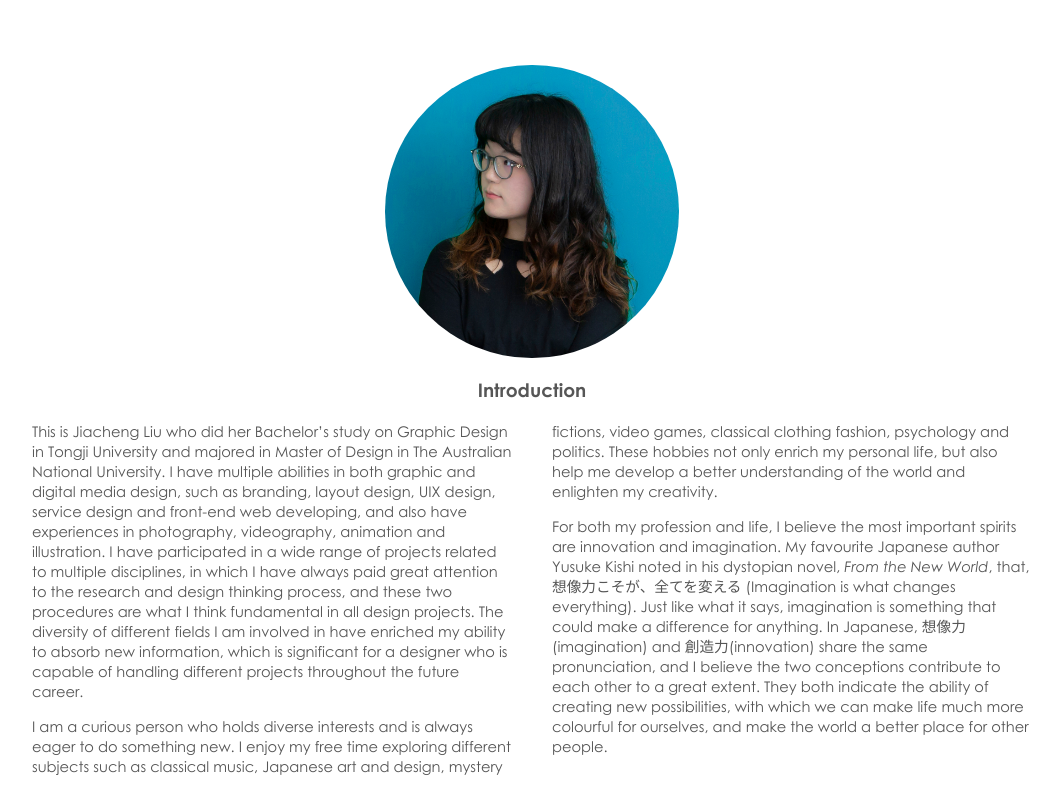
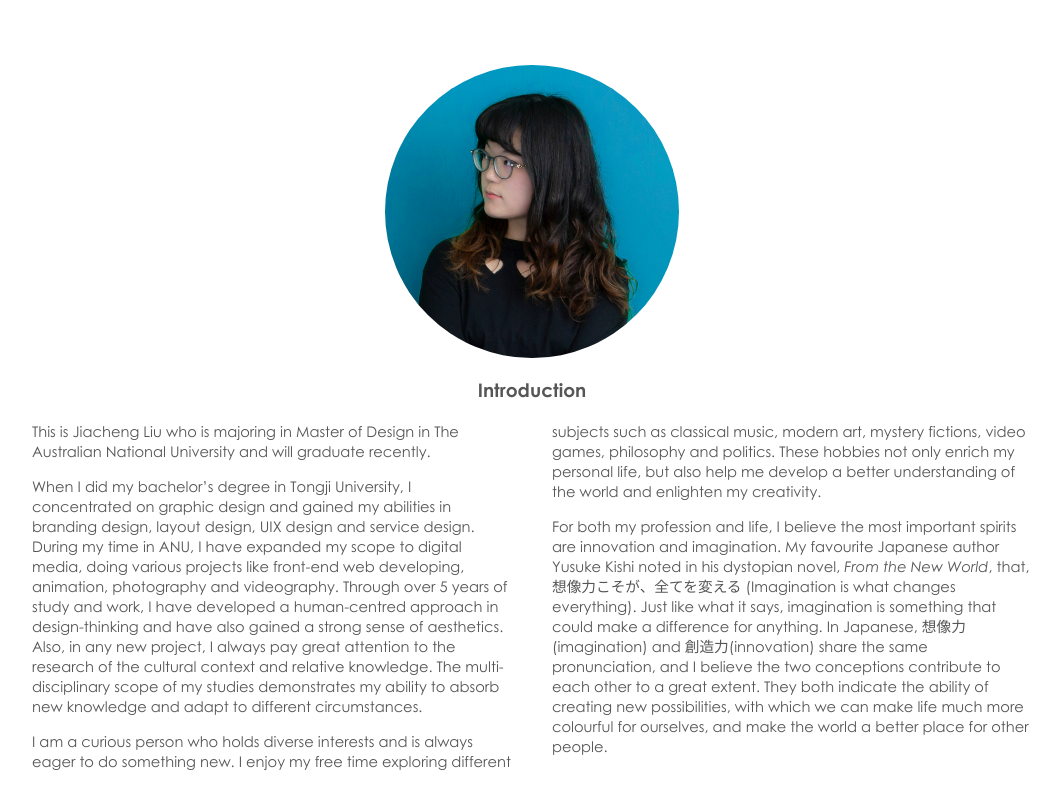
Before and after one commit to JiachengOliLiu/Jiacheng-Liu, a plain HTML site: page about/about.html in a window 1280 px wide. Shown: the part 167-952 px from the top of the page, without its empty margins (108-1168 px from the left). Drawn offline with Linux system fonts and the light colour scheme; a web font is replaced by a local one.

Commit message:
Update about.html

```diff
--- a/about/about.html
+++ b/about/about.html
@@ -60,32 +60,26 @@
                         <h4 class="paragraph_title">Introduction</h4>
                         <div class="general_p_container columned_p_container self_intro_container">
                             <p class="general_paragraph">
-                                This is Jiacheng Liu who did her Bachelor’s study on Graphic Design in Tongji
-                                University
-                                and majored in Master of Design in The Australian National University. I have multiple
-                                abilities in both graphic and digital media design, such as branding, layout design,
-                                UIX
-                                design, service design and front-end web developing, and also have experiences in
-                                photography, videography, animation and illustration. I have participated in a wide
-                                range
-                                of projects related to multiple disciplines, in which I
-                                have
-                                always paid great attention to the research and design thinking process, and these two
-                                procedures are what I think fundamental in all design projects. The diversity of
-                                different
-                                fields I am involved in have enriched my ability to absorb new information, which is
-                                significant for a designer who is capable of handling different projects throughout the
-                                future career.
+                                This is Jiacheng Liu who is majoring in Master of Design in The Australian National
+                                University and will graduate recently.
+                            </p>
+                            <p class="general_paragraph">
+                                When I did my bachelor’s degree in Tongji University, I concentrated on graphic design
+                                and gained my abilities in branding design, layout design, UIX design and service
+                                design. During my time in ANU, I have expanded my scope to digital media, doing various
+                                projects like front-end web developing, animation, photography and videography. Through
+                                over 5 years of study and work, I have developed a human-centred approach in
+                                design-thinking and have also gained a strong sense of aesthetics. Also, in any new
+                                project, I always pay great attention to the research of the cultural context and
+                                relative knowledge. The multi-disciplinary scope of my studies demonstrates my ability
+                                to absorb new knowledge and adapt to different circumstances.
                             </p>
                             <p class="general_paragraph">
                                 I am a curious person who holds diverse interests and is always eager to do something
-                                new.
-                                I enjoy my free time exploring different subjects such as classical music, Japanese art
-                                and
-                                design, mystery fictions, video games, classical clothing fashion, psychology and
-                                politics.
-                                These hobbies not only enrich my personal life, but also help me develop a better
-                                understanding of the world and enlighten my creativity.
+                                new. I enjoy my free time exploring different subjects such as classical music, modern
+                                art, mystery fictions, video games, philosophy and politics. These hobbies not only
+                                enrich my personal life, but also help me develop a better understanding of the world
+                                and enlighten my creativity.
                             </p>
                             <p class="general_paragraph">
                                 For both my profession and life, I believe the most important spirits are innovation
@@ -95,7 +89,8 @@
                                 everything). Just like what it says, imagination is something that could make a
                                 difference for anything. In Japanese, 想像力(imagination) and 創造力(innovation) share the
                                 same pronunciation, and I believe the two conceptions contribute to each other to a
-                                great extent. They both indicate the ability of creating new possibilities, with which we
+                                great extent. They both indicate the ability of creating new possibilities, with which
+                                we
                                 can make life much more colourful for ourselves, and make the world a better place for
                                 other people.
                             </p>
@@ -111,19 +106,21 @@
                         <div class="skills_container">
                             <div class="skills">
                                 <h5 class="paragraph_subtitle">Proficient</h5>
-                                <p class="general_paragraph">VI / Branding Design</p>
+                                <p class="general_paragraph">Branding Design</p>
                                 <p class="general_paragraph">Layout Design</p>
                                 <p class="general_paragraph">UIX Design</p>
                                 <p class="general_paragraph">Service Design</p>
                                 <p class="general_paragraph">Adobe Creative Suite</p>
+                                <p class="general_paragraph">Html, CSS</p>
                                 <p class="general_paragraph">Clip Studio Paint</p>
                                 <p class="general_paragraph">Chinese</p>
                             </div>
                             <div class="skills">
                                 <h5 class="paragraph_subtitle">Intermediate</h5>
                                 <p class="general_paragraph">Photography</p>
+                                <p class="general_paragraph">Videography</p>
                                 <p class="general_paragraph">Illustration & Animation</p>
-                                <p class="general_paragraph">Html, CSS, javascript</p>
+                                <p class="general_paragraph">Javascript</p>
                                 <p class="general_paragraph">Rhinoceros</p>
                                 <p class="general_paragraph">Apple iWork Suite</p>
                                 <p class="general_paragraph">Microsoft Office</p>
```
